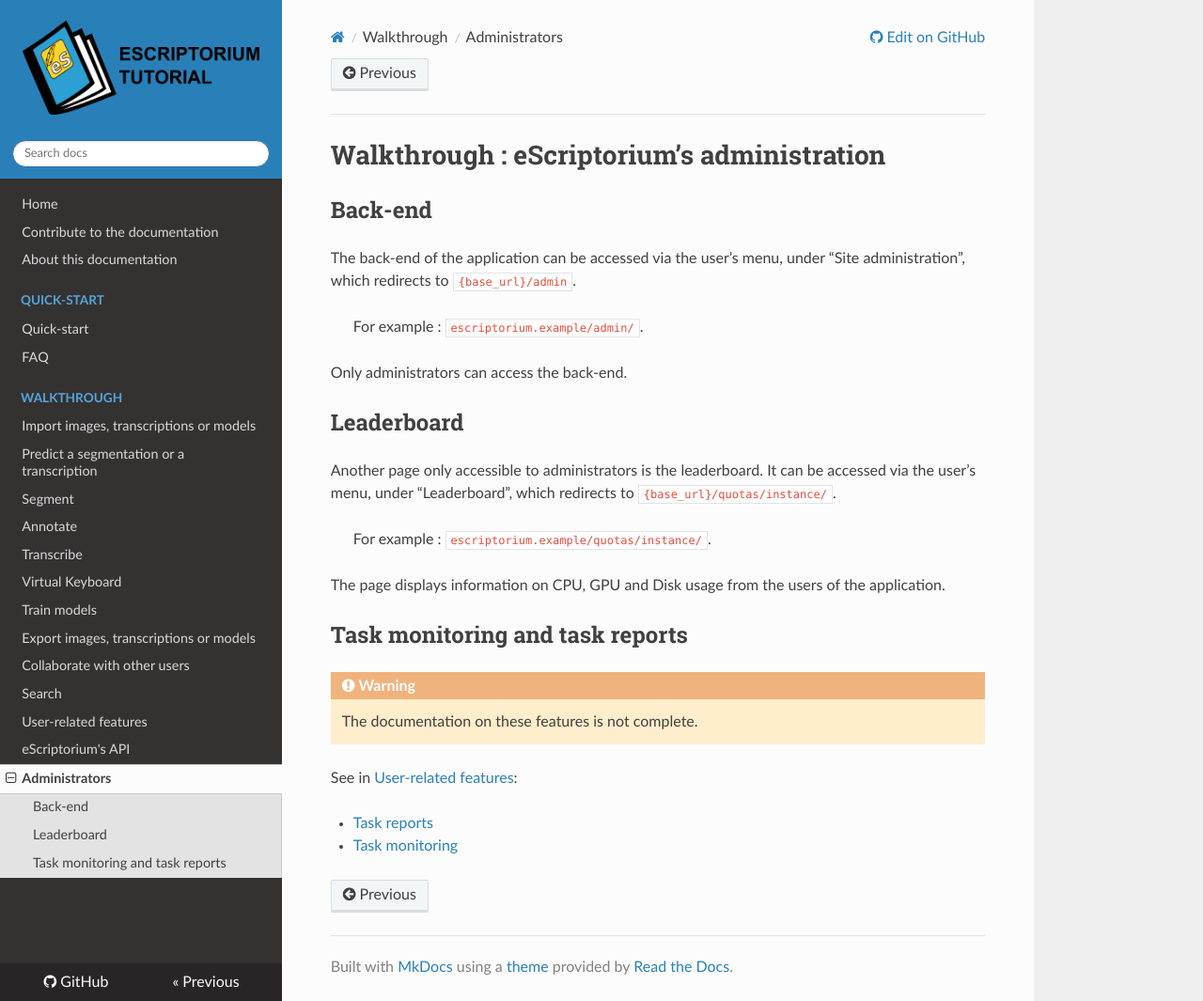
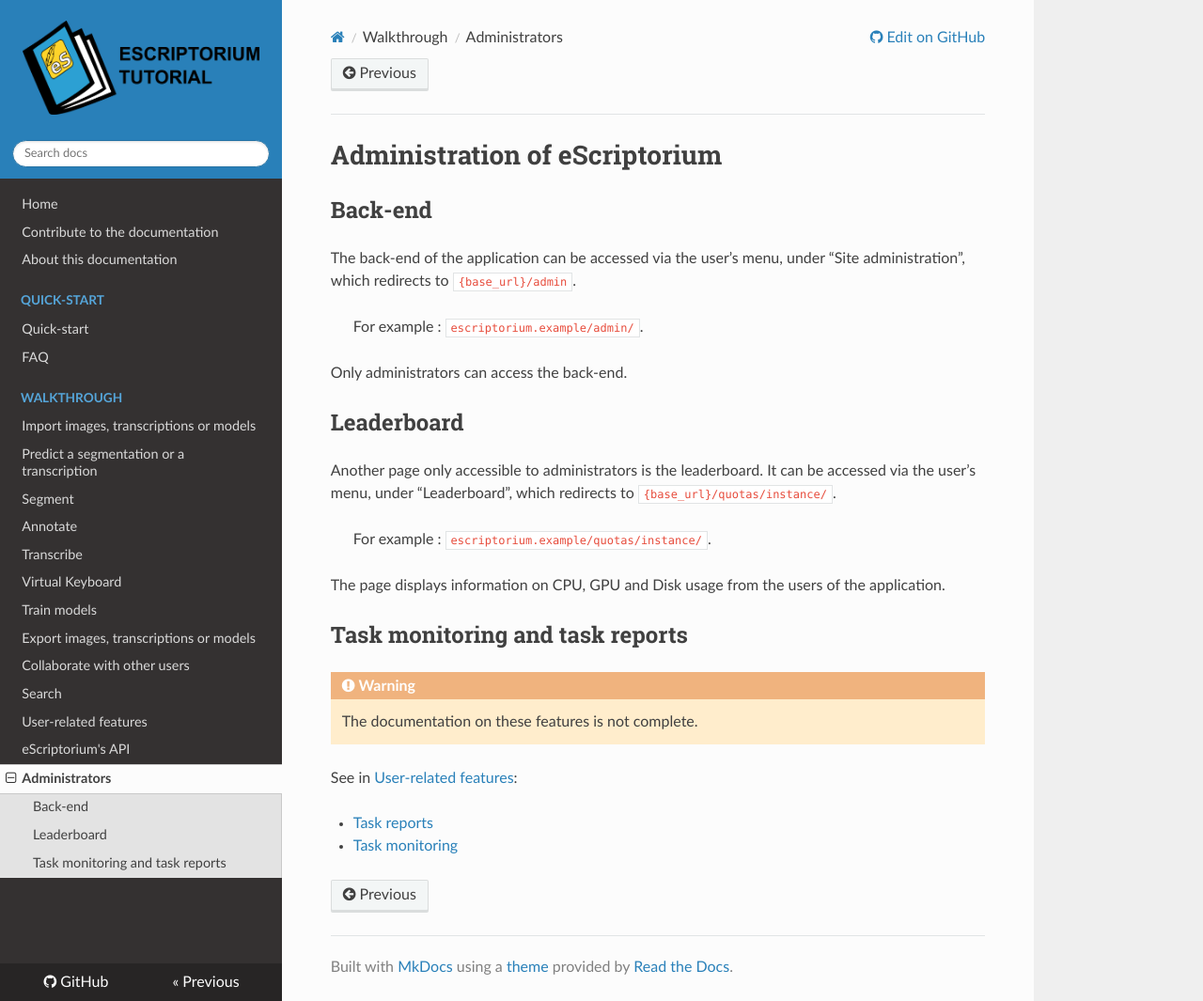
Before and after one commit to alix-tz/escriptorium-documentation, an MkDocs documentation site: the page built from docs/administrators.md, in a window 1280 px wide and 1065 px high. Shown: the whole window at 94% size. Built offline with MkDocs 1.6.1, drawn with Linux system fonts in a browser that asks for light colours; nearby versions of some CDN libraries.

Commit message:
changing page title in administrors

```diff
--- a/docs/administrators.md
+++ b/docs/administrators.md
@@ -6,7 +6,7 @@
 date: 2023-01-31
 ---
 
-# Walkthrough :  eScriptorium's administration
+# Administration of eScriptorium
 
 ## Back-end
 
```
